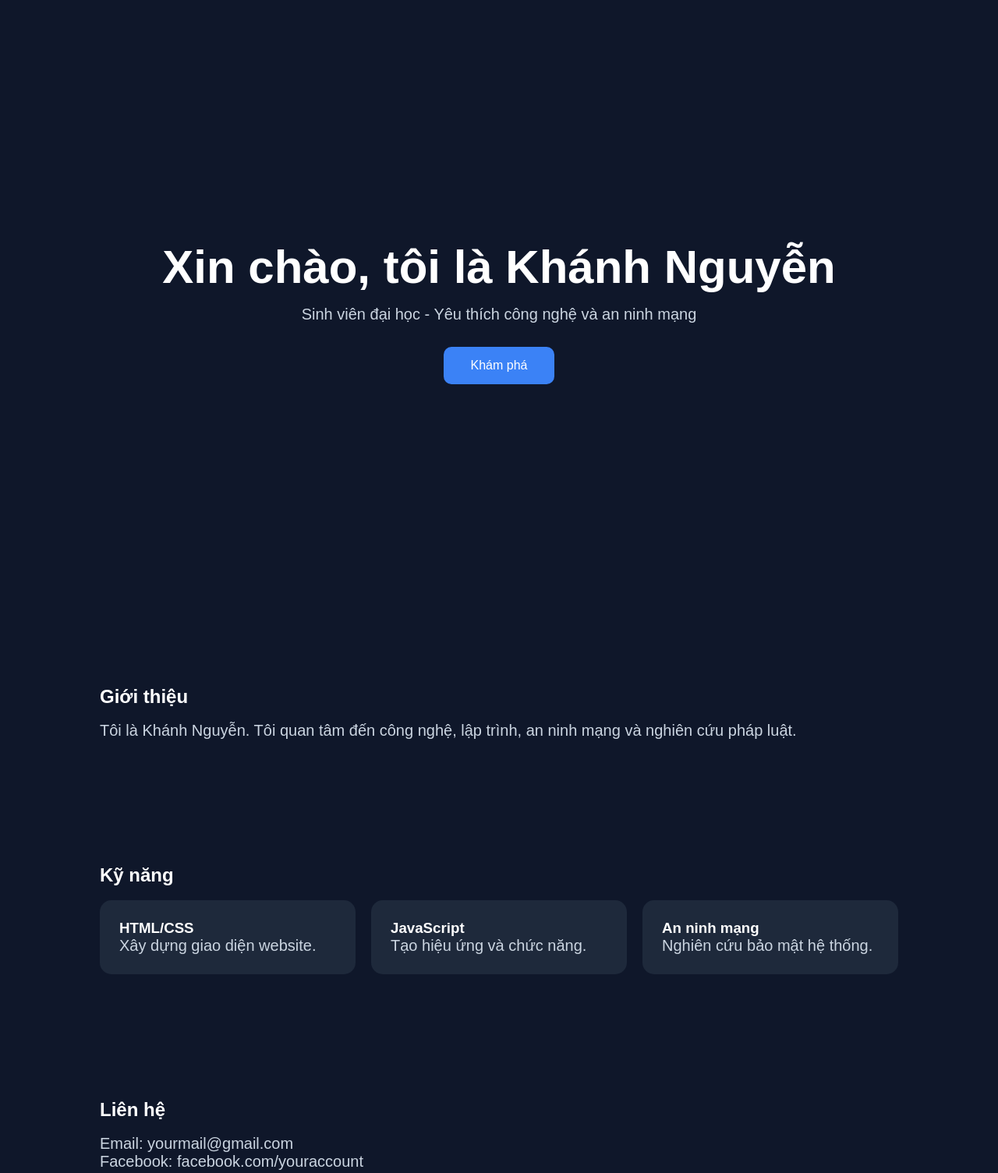
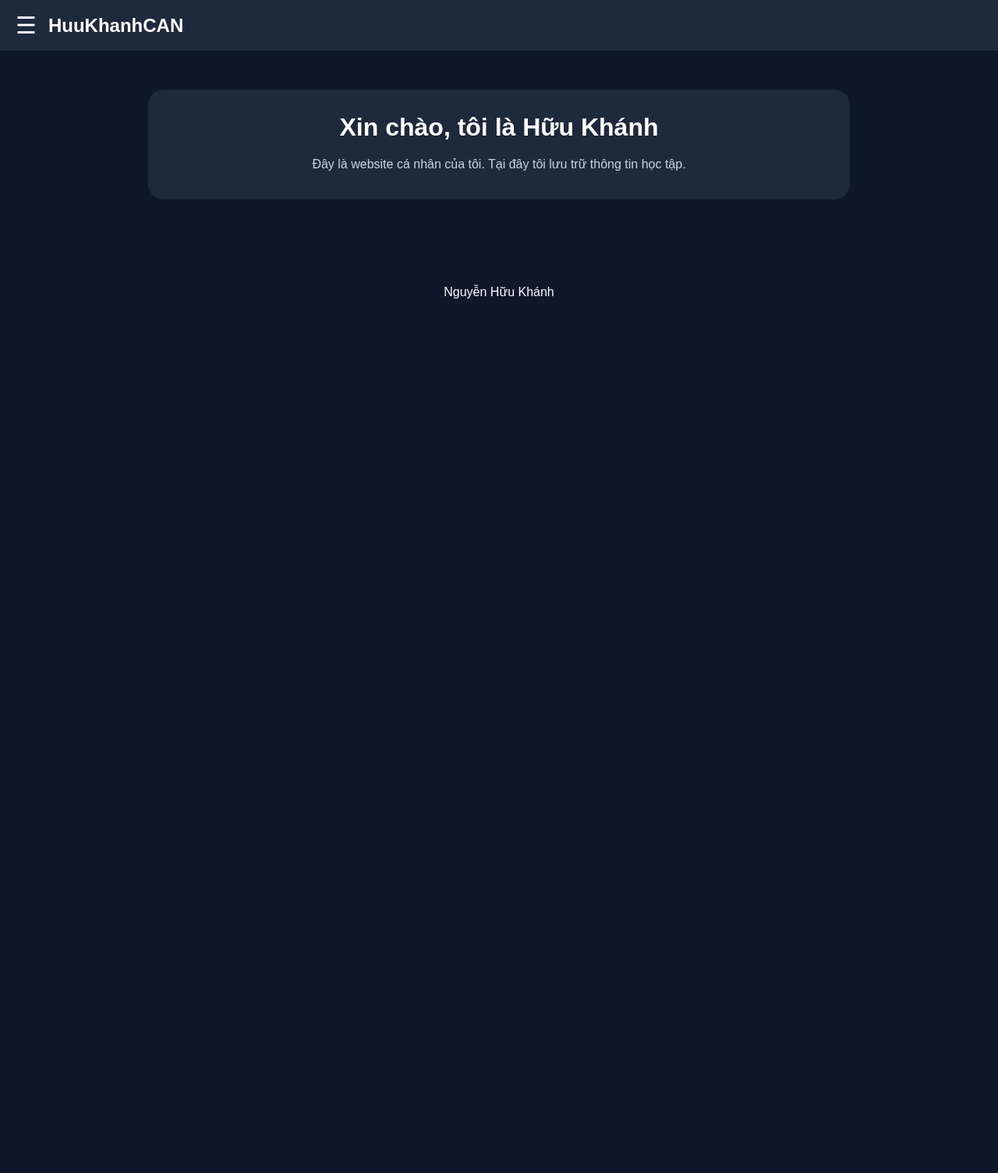
Before and after one commit to Khanhkudo02/HuukhanhCAN, a plain HTML site: page index.html in a window 1280 px wide. Shown: the top 1505 px of the page at 78% size. After the commit the page ends 800 px from the top, so only its background shows below. Drawn offline with Linux system fonts and the light colour scheme.

Commit message:
Update index.html

```diff
--- a/index.html
+++ b/index.html
@@ -3,9 +3,11 @@
 <head>
 <meta charset="UTF-8">
 <meta name="viewport" content="width=device-width, initial-scale=1.0">
-<title>Khánh Nguyễn</title>
+
+<title>Nguyễn Hữu Khánh</title>
 
 <style>
+
 *{
     margin:0;
     padding:0;
@@ -19,111 +21,142 @@ body{
 }
 
 header{
-    height:100vh;
+    background:#1e293b;
+    padding:15px 20px;
     display:flex;
-    justify-content:center;
     align-items:center;
-    text-align:center;
-    flex-direction:column;
 }
 
-h1{
-    font-size:60px;
+.menu-btn{
+    font-size:30px;
+    cursor:pointer;
+    margin-right:15px;
+}
+
+.sidebar{
+    position:fixed;
+    left:-300px;
+    top:0;
+    width:300px;
+    height:100%;
+    background:#020617;
+    transition:0.3s;
+    overflow-y:auto;
+    z-index:1000;
+}
+
+.sidebar.active{
+    left:0;
+}
+
+.sidebar-header{
+    padding:20px;
+    text-align:center;
+    border-bottom:1px solid #334155;
+}
+
+.close-btn{
+    float:right;
+    cursor:pointer;
+    font-size:28px;
+}
+
+#subjectList{
+    list-style:none;
+}
+
+#subjectList li{
+    padding:15px 20px;
+    border-bottom:1px solid #1e293b;
+}
+
+#subjectList li:hover{
+    background:#1e293b;
+}
+
+.main{
+    padding:50px 20px;
+}
+
+.card{
+    max-width:900px;
+    margin:auto;
+    background:#1e293b;
+    padding:30px;
+    border-radius:20px;
+    text-align:center;
+}
+
+.card h1{
     margin-bottom:15px;
 }
 
-p{
-    font-size:20px;
+.card p{
+    line-height:1.8;
     color:#cbd5e1;
-}
-
-.btn{
-    margin-top:30px;
-    padding:15px 35px;
-    background:#3b82f6;
-    color:white;
-    text-decoration:none;
-    border-radius:10px;
-    transition:0.3s;
-}
-
-.btn:hover{
-    background:#2563eb;
-}
-
-section{
-    padding:80px 10%;
-}
-
-.card-container{
-    display:grid;
-    grid-template-columns:repeat(auto-fit,minmax(250px,1fr));
-    gap:20px;
-}
-
-.card{
-    background:#1e293b;
-    padding:25px;
-    border-radius:15px;
 }
 
 footer{
     text-align:center;
-    padding:30px;
-    background:#020617;
+    padding:20px;
+    margin-top:40px;
 }
+
 </style>
 </head>
 
 <body>
 
 <header>
-    <h1>Xin chào, tôi là Khánh Nguyễn</h1>
-    <p>Sinh viên đại học - Yêu thích công nghệ và an ninh mạng</p>
-    <a href="#about" class="btn">Khám phá</a>
+    <span class="menu-btn" onclick="openSidebar()">☰</span>
+    <h2>HuuKhanhCAN</h2>
 </header>
 
-<section id="about">
-    <h2>Giới thiệu</h2>
-    <br>
-    <p>
-        Tôi là Khánh Nguyễn. Tôi quan tâm đến công nghệ,
-        lập trình, an ninh mạng và nghiên cứu pháp luật.
-    </p>
-</section>
+<div class="sidebar" id="sidebar">
 
-<section>
-    <h2>Kỹ năng</h2>
-    <br>
+    <div class="sidebar-header">
+        <span class="close-btn" onclick="closeSidebar()">×</span>
+        <h2>Môn học</h2>
+    </div>
 
-    <div class="card-container">
-        <div class="card">
-            <h3>HTML/CSS</h3>
-            <p>Xây dựng giao diện website.</p>
-        </div>
+    <ul id="subjectList"></ul>
 
-        <div class="card">
-            <h3>JavaScript</h3>
-            <p>Tạo hiệu ứng và chức năng.</p>
-        </div>
+</div>
 
-        <div class="card">
-            <h3>An ninh mạng</h3>
-            <p>Nghiên cứu bảo mật hệ thống.</p>
-        </div>
+<div class="main">
+
+    <div class="card">
+
+        <h1>Xin chào, tôi là Hữu Khánh</h1>
+
+        <p>
+            Đây là website cá nhân của tôi.
+            Tại đây tôi lưu trữ thông tin học tập.
+        </p>
+
     </div>
-</section>
 
-<section>
-    <h2>Liên hệ</h2>
-    <br>
-    <p>Email: yourmail@gmail.com</p>
-    <p>Facebook: facebook.com/youraccount</p>
-</section>
+</div>
 
 <footer>
-    © 2026 Khánh Nguyễn. All Rights Reserved.
+     Nguyễn Hữu Khánh
 </footer>
+
+<script src="sidebar.js"></script>
+
+<script>
+
+function openSidebar(){
+    document.getElementById("sidebar").classList.add("active");
+}
+
+function closeSidebar(){
+    document.getElementById("sidebar").classList.remove("active");
+}
+
+renderSubjects();
+
+</script>
 
 </body>
 </html>
```
